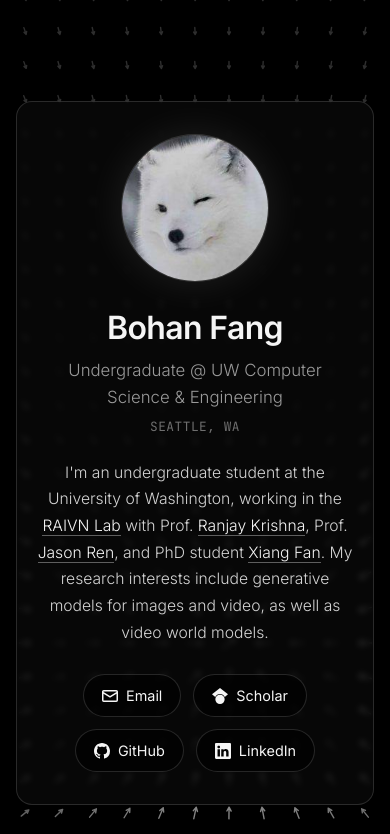
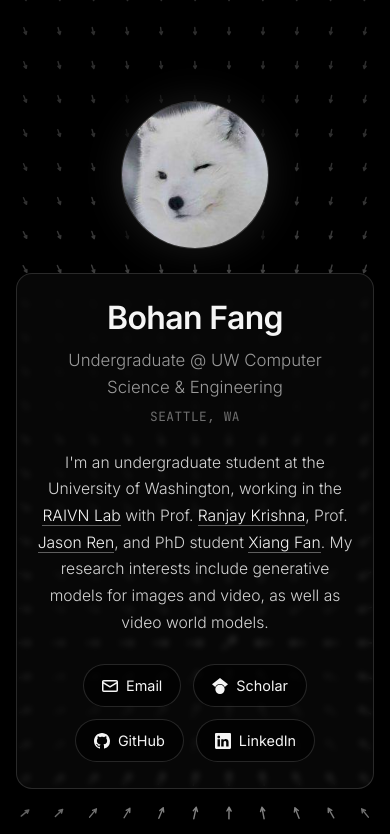
Before and after one commit to AskHeart777/AskHeart777.github.io, a plain HTML site: page index.html in a window 390 px wide. Shown: the top 834 px of the page. Drawn offline with Linux system fonts and the light colour scheme.

Commit message:
Move selfie out of the About card; tighten card padding
Co-Authored-By: Claude Opus 5.5 <noreply@anthropic.com>
Claude-Session: https://claude.ai/code/session_01C4qFnD4NbPKZgArukpzDJd

```diff
--- a/index.html
+++ b/index.html
@@ -55,7 +55,7 @@
       text-align: center;
       width: 100%;
       max-width: 760px;
-      padding: 44px 32px 40px;
+      padding: 32px 32px 30px;
       border: 1px solid var(--line);
       border-radius: 16px;
       background: rgba(12, 12, 12, 0.62);
@@ -63,7 +63,7 @@
       backdrop-filter: blur(3px);
     }
     @media (max-width: 520px) {
-      .card { padding: 32px 18px; }
+      .card { padding: 26px 18px; }
     }
     /* ---------- Sections ---------- */
     .section {
@@ -269,8 +269,10 @@
       border: 1px solid var(--line);
       box-shadow: 0 0 40px rgba(255,255,255,0.10);
       display: block;
-      margin: 0 auto 28px;
+      flex-shrink: 0;
+      margin: 0 auto;
       background: #111;
+      pointer-events: auto;
     }
     h1 {
       font-size: clamp(2rem, 6vw, 2.8rem);
@@ -338,8 +340,9 @@
   <canvas id="field" aria-hidden="true"></canvas>
 
   <main>
+    <img data-quiet class="avatar" src="avatar.jpg" alt="Bohan Fang">
+
     <section class="card">
-      <img data-quiet class="avatar" src="avatar.jpg" alt="Bohan Fang">
       <h1 data-quiet>Bohan Fang</h1>
       <p data-quiet class="tagline">Undergraduate @ UW Computer Science &amp; Engineering</p>
       <p data-quiet class="meta">SEATTLE, WA</p>
```
